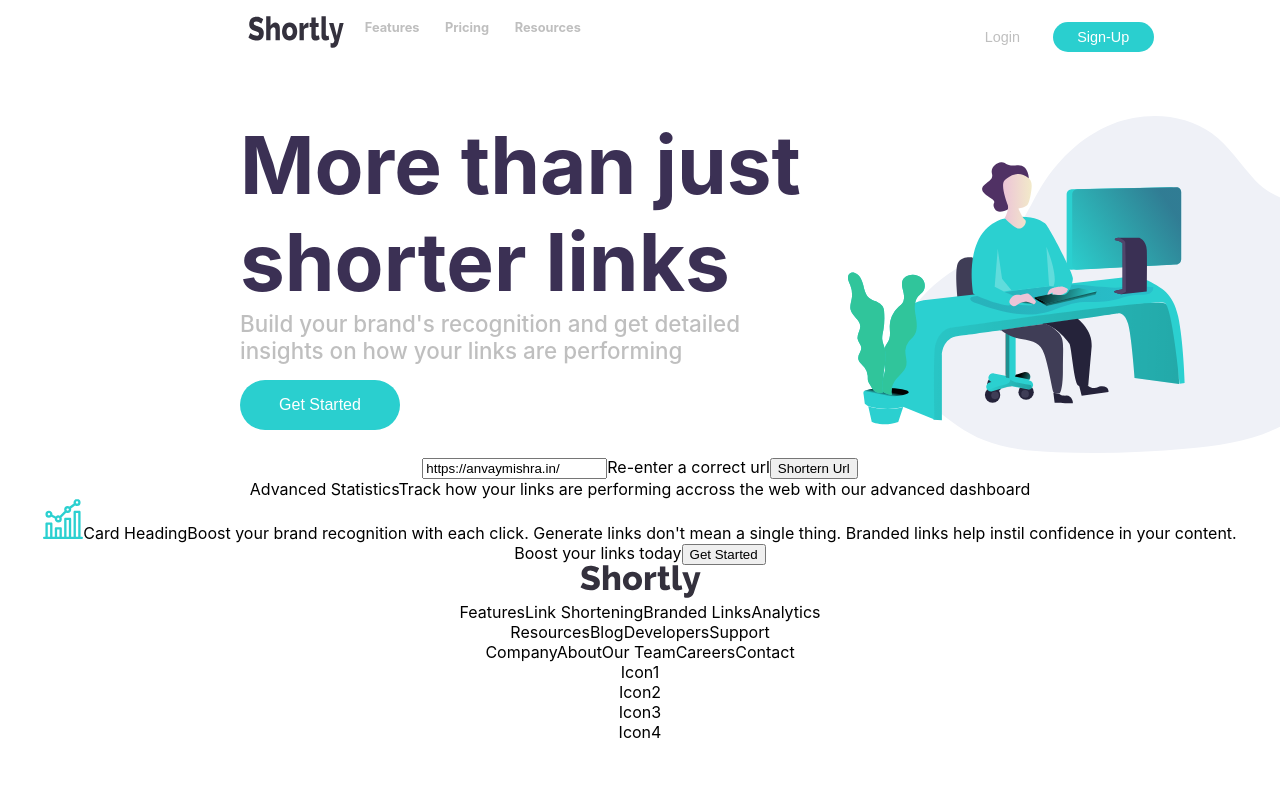
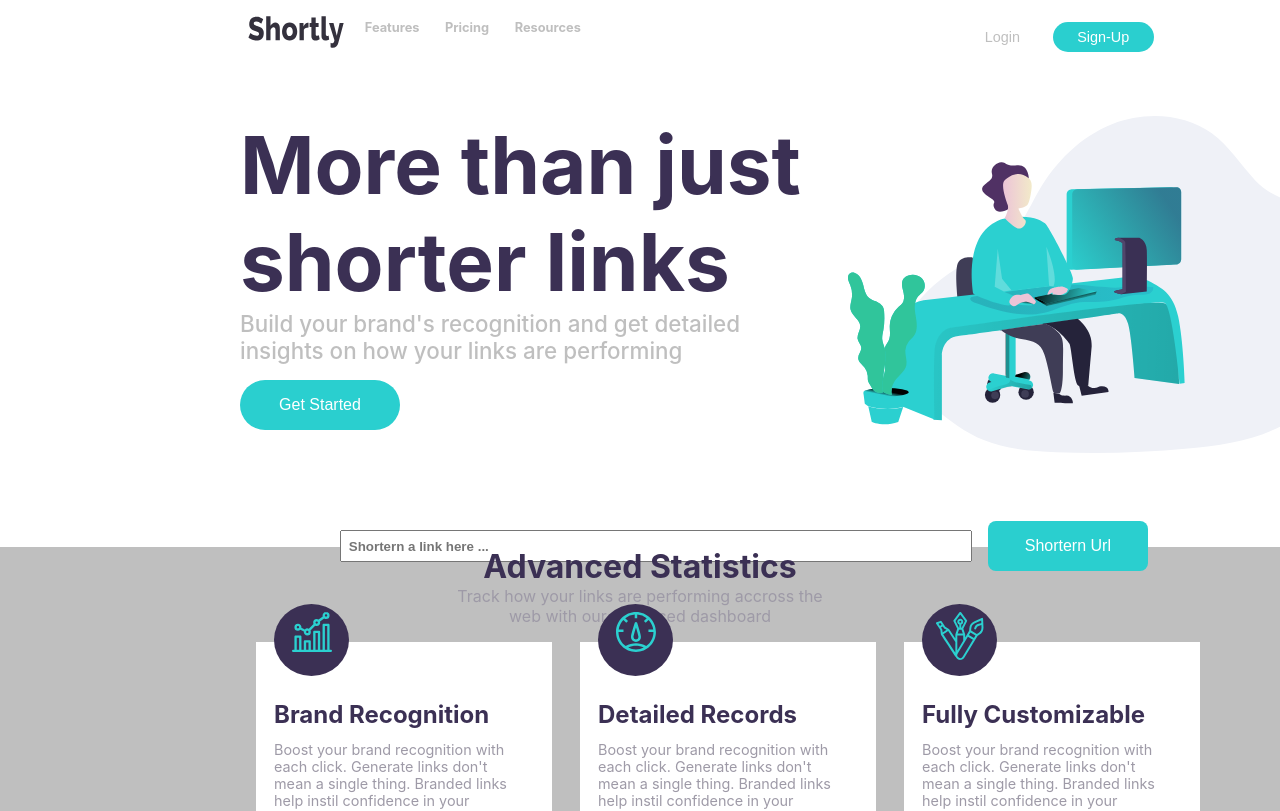
Before and after one commit to anvaymishra1/url-shortner, a React (Create React App) app: page / in a window 1280 px wide. Shown: the top 811 px of the page. Built offline with nearby package versions, Linux system fonts and the light colour scheme; no server answers.

Commit message:
add style to advanced statistic and url input

```diff
--- a/src/components/Home/AdvancedStats/AdvancedStats.js
+++ b/src/components/Home/AdvancedStats/AdvancedStats.js
@@ -1,20 +1,105 @@
 import React from 'react'
+
+import styled from 'styled-components'
 
 import brandRecognition from '../../../assets/images/icon-brand-recognition.svg'
 import detailedRecords from '../../../assets/images/icon-detailed-records.svg'
 import fullyCustomizable from '../../../assets/images/icon-fully-customizable.svg'
 
+const WrapperDiv = styled.div`
+    margin: -1.5em 0 0 0em;
+    color:#9e9aa7;
+    background-color:#bfbfbf;
+    height: 90vh;
+    ${'' /* width: 80vw; */}
+`
+const HeadingWrapper = styled.div`
+
+`
+const CardWrapper = styled.div`
+    margin: 0 0 0 15em;
+    display: grid;
+    grid-template-columns: 25% 25% 25%;
+    grid-column-gap: 4em;
+`
+const DivTitle = styled.span`
+    color: #3b3054;
+    font-weight: 700;
+    font-size:2em
+`
+const Content = styled.span`
+    width: 25em;
+    font-size: 1em;
+    display: inline-block
+`
+
+const Cards = styled.div`
+    ${'' /* margin: 3em; */}
+    border: 2px solid #fff;
+    background-color: #fff;
+    width: 100%;
+    padding: 1em;
+    text-align: left;
+    margin:1em;
+`
+const CardImage = styled.div`
+    background-color: #3b3054;
+    border-radius:50%;
+    width: 3.5em;
+    height 3.5em;
+    ${'' /* align-item:centre; */}
+    margin: -3.5em 0em -3em 0em;
+    padding: 0.5em 0.6em;
+    text-align:center
+`
+
+const CardHeading = styled.span`
+    display:inline-block;
+    color: #3b3054;
+    font-weight: 700;
+    margin:3em 0 0 0;
+    padding: 0 0 0.5em 0;
+    font-size: 1.5em;
+    ${'' /* text-align: left; */}
+`
+const CardContent = styled(Content)`
+    width: 90%;
+    font-size: 0.9em;
+`
+
+
 function AdvancedStats() {
     return (
-        <div>
-            <span>Advanced Statistics</span>
-            <span>Track how your links are performing accross the web with our advanced dashboard</span>
-            <div className = "cards">
+        <WrapperDiv>
+            <HeadingWrapper>
+            <DivTitle>Advanced Statistics</DivTitle>
+            <br></br>
+            <Content>Track how your links are performing accross the web with our advanced dashboard</Content>
+            </HeadingWrapper>
+            <CardWrapper>
+            <Cards>
+                <CardImage>
                 <img src = {brandRecognition} alt = "brandRecognition"></img>
-                <span>Card Heading</span>
-                <span>Boost your brand recognition with each click. Generate links don't mean a single thing. Branded links help instil confidence in your content.</span>
-            </div>
-        </div>
+                </CardImage>
+                <CardHeading>Brand Recognition</CardHeading>
+                <CardContent>Boost your brand recognition with each click. Generate links don't mean a single thing. Branded links help instil confidence in your content.</CardContent>
+            </Cards>
+            <Cards>
+                <CardImage>
+                <img src = {detailedRecords} alt = "detailedRecords"></img>
+                </CardImage>
+                <CardHeading>Detailed Records</CardHeading>
+                <CardContent>Boost your brand recognition with each click. Generate links don't mean a single thing. Branded links help instil confidence in your content.</CardContent>
+            </Cards>
+            <Cards>
+                <CardImage>
+                <img src = {fullyCustomizable} alt = "fullyCustomizable"></img>
+                </CardImage>
+                <CardHeading>Fully Customizable</CardHeading>
+                <CardContent>Boost your brand recognition with each click. Generate links don't mean a single thing. Branded links help instil confidence in your content.</CardContent>
+            </Cards>
+            </CardWrapper>
+        </WrapperDiv>
     )
 }
 
--- a/src/components/Home/Landing/Landing.jsx
+++ b/src/components/Home/Landing/Landing.jsx
@@ -5,6 +5,13 @@ import working from '../../../assets/images/illustration-working.svg'
 
 import StyledButton from '../../Button/Button'
 
+
+const LandingWrapper = styled.div`
+    margin:3rem 0 0 0rem;
+    width:100%;
+    display:grid;
+    grid-template-columns: 60% 40%
+`
 
 const LandingDiv = styled.div`
     margin: 0rem 0 0 15rem;
@@ -28,12 +35,7 @@ const WorkingImage = styled.img`
     ${'' /* float:right; */}
 `
 
-const LandingWrapper = styled.div`
-    margin:3rem 0 0 0rem;
-    width:100%;
-    display:grid;
-    grid-template-columns: 60% 40%
-`
+
 
 function Landing() {
     return (
--- a/src/components/Home/UrlInput/UrlInput.jsx
+++ b/src/components/Home/UrlInput/UrlInput.jsx
@@ -1,9 +1,34 @@
 import React , {useState,useEffect} from 'react'
 import axios from 'axios'
 
+import styled from 'styled-components'
+
+import background from '../../../assets/images/bg-shorten-desktop.svg'
+import StyledButton from '../../Button/Button'
+
+const URLWrapper = styled.div`
+    width:80%;
+    z-index:2.0;
+    margin: 4em 0 0 15em;
+    height: 2em
+    ${'' /* height: 5rem */}
+    background-image: url(${background}) repeat;
+`
+
+const URLButton = styled(StyledButton)`
+    border-radius: 0.5em;
+    margin: 0em 1em
+`
+
+const URLInput = styled.input`
+    width:60%;
+    padding: 0.5em;
+    color: #bfbfbf;
+    font-weight: 700;
+`
 
 function UrlInput() {
-    const [url,setUrl] = useState('https://anvaymishra.in/')
+    const [url,setUrl] = useState('')
     const[isSending,setIsSending] = useState(false)
     const [requestStatus,setRequestStatus] = useState({
         error: false,
@@ -43,13 +68,11 @@ function UrlInput() {
     }
 
     return (
-        <div>
-            <div className = "Wrapper-div">
-                <input type = "url" value = {url} placeholder= "Shortern a link here ..." onChange = {(e)=>setUrl(e.target.value)}></input>
-                {requestStatus.error?<span>Re-enter a correct url</span>:<span style = {{display:false}}></span>}
-                <button  disabled = {requestStatus.loading} onClick = {shortenUrl}>Shortern Url</button>
-            </div>
-        </div>
+        <URLWrapper>
+                <URLInput type = "url" value = {url} placeholder= "Shortern a link here ..." onChange = {(e)=>setUrl(e.target.value)}></URLInput>
+                {/* {requestStatus.error?<span>Re-enter a correct url</span>:<span style = {{display:false}}></span>} */}
+                <URLButton long disabled = {requestStatus.loading} onClick = {shortenUrl}>Shortern Url</URLButton>
+        </URLWrapper>
     )
 }
 
```
